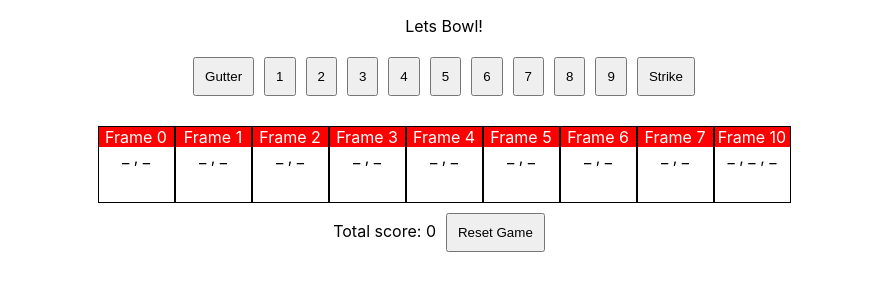
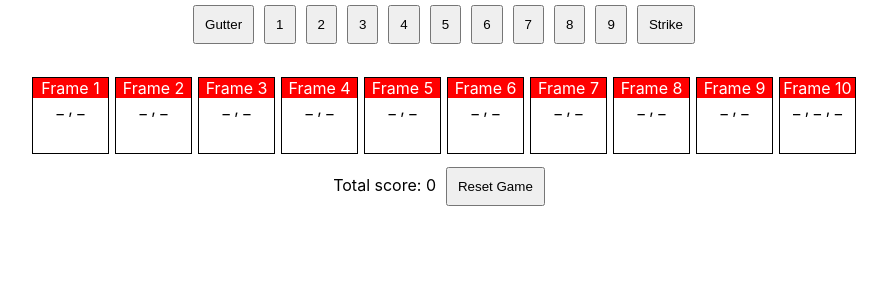
Before and after one commit to holdtb/Bowling, a React (Create React App) app: page / in a window 1280 px wide. Shown: the top 300 px of the page, without its empty margins (196-1083 px from the left). Built offline with nearby package versions, Linux system fonts and the light colour scheme.

Commit message:
Minor improvements to user experience

```diff
--- a/src/App.tsx
+++ b/src/App.tsx
@@ -24,7 +24,8 @@ class App extends Component<{}, AppState> {
 
   resetGame() {
     this.setState({
-      game: new Game()
+      game: new Game(),
+      totalScore: 0
     });
   }
 
@@ -43,7 +44,6 @@ class App extends Component<{}, AppState> {
       <div
         style={{ alignContent: 'center', textAlign: 'center', justifyContent: 'center' }}
         className="App">
-        <p>Lets Bowl!</p>
         <RollInputContainer onRoll={this.handleRoll} />
         <FrameDisplayContainer game={this.state.game} />
         Total score: {this.state.totalScore}
--- a/src/components/FrameDisplay.tsx
+++ b/src/components/FrameDisplay.tsx
@@ -1,35 +1,35 @@
 import React, { Component } from 'react';
-import { TRoll } from '../types';
 import Game from '../logic/Game';
 import TenthFrame from '../models/TenthFrame';
+import Frame from '../models/Frame';
 
-export type StandardFrameDisplayProps = {
-  frameNumber: number;
-  rollOne?: TRoll;
-  rollTwo?: TRoll;
+const frameContainerStyle = { height: 75, width: 75, border: '1px solid black', margin: 3 };
+const frameHeaderStyle = { backgroundColor: 'red', color: 'white' };
+
+type StandardFrameDisplayProps = {
+  frame: Frame;
 };
 export class StandardFrameDisplay extends Component<StandardFrameDisplayProps, {}> {
   render() {
     return (
-      <div style={{ height: 75, width: 75, border: '1px solid black' }}>
-        <div style={{ backgroundColor: 'red', color: 'white' }}>Frame {this.props.frameNumber}</div>
-        {this.props.rollOne || '_'} , {this.props.rollTwo || '_'}
+      <div style={frameContainerStyle}>
+        <div style={frameHeaderStyle}>Frame {this.props.frame.number}</div>
+        {this.props.frame.rollOne || '_'} , {this.props.frame.rollTwo || '_'}
       </div>
     );
   }
 }
 
-export type TenthFrameDisplayProps = {
-  rollOne?: TRoll;
-  rollTwo?: TRoll;
-  rollThree?: TRoll;
+type TenthFrameDisplayProps = {
+  frame: TenthFrame;
 };
 export class TenthFrameDisplay extends Component<TenthFrameDisplayProps, {}> {
   render() {
+    const frame = this.props.frame;
     return (
-      <div style={{ height: 75, width: 75, border: '1px solid black' }}>
-        <div style={{ backgroundColor: 'red', color: 'white' }}>Frame 10</div>
-        {this.props.rollOne || '_'} , {this.props.rollTwo || '_'} , {this.props.rollThree || '_'}
+      <div style={frameContainerStyle}>
+        <div style={frameHeaderStyle}>Frame 10</div>
+        {frame.rollOne || '_'} , {frame.rollTwo || '_'} , {frame.rollThree || '_'}
       </div>
     );
   }
@@ -44,25 +44,15 @@ export class FrameDisplayContainer extends Component<FrameDisplayContainerProps,
   }
 
   render() {
-    const standardFrames = this.props.game.frames.slice(0, 8);
+    const standardFrames = this.props.game.frames.slice(0, this.props.game.frames.length - 1);
     const stdFrameDisplays = standardFrames.map((frame, index) => {
-      return (
-        <StandardFrameDisplay
-          key={index}
-          frameNumber={index}
-          rollOne={frame.rollOne}
-          rollTwo={frame.rollTwo}
-        />
-      );
+      return <StandardFrameDisplay key={index} frame={frame} />;
     });
-    const tenthFrame = this.props.game.frames[this.props.game.frames.length - 1] as TenthFrame;
     return (
       <div style={{ display: 'flex', flexDirection: 'row', justifyContent: 'center' }}>
         {stdFrameDisplays}
         <TenthFrameDisplay
-          rollOne={tenthFrame.rollOne}
-          rollTwo={tenthFrame.rollTwo}
-          rollThree={tenthFrame.rollThree}
+          frame={this.props.game.frames[this.props.game.frames.length - 1] as TenthFrame}
         />
       </div>
     );
--- a/src/logic/Game.ts
+++ b/src/logic/Game.ts
@@ -8,7 +8,7 @@ export default class Game {
     this._frames = [];
     const NUM_REG_FRAMES = 9;
     for (let i = 0; i < NUM_REG_FRAMES; i++) {
-      this._frames.push(new Frame(this));
+      this._frames.push(new Frame(this, i + 1));
     }
     this._frames.push(new TenthFrame(this));
   }
@@ -20,8 +20,9 @@ export default class Game {
     return this._frames;
   }
 
-  public roll(...rolls: TRoll[]): void {
+  public roll(...rolls: TRoll[]): number {
     this._rolls.push(...rolls);
+    return this.totalScore;
   }
 
   get totalScore() {
@@ -43,6 +44,7 @@ export default class Game {
         }
         currFrame.rollTwo = rolls.shift();
         frame++;
+        if (currFrame.rollOne + currFrame.rollTwo > 10) throw new Error('Invalid move.');
       } else {
         // Handle frame 10
         const tenthFrame = currFrame as TenthFrame;
--- a/src/models/Frame.ts
+++ b/src/models/Frame.ts
@@ -1,14 +1,19 @@
 import { TRoll } from '../types';
 import Game from '../logic/Game';
-import TenthFrame from '../models/TenthFrame';
 
 export default class Frame {
   private _roll1?: TRoll;
   private _roll2?: TRoll;
   private _game: Game;
+  private _number: number;
 
-  constructor(game: Game) {
+  constructor(game: Game, number: number) {
     this._game = game;
+    this._number = number;
+  }
+
+  get number() {
+    return this._number;
   }
 
   get rollOne() {
@@ -35,17 +40,16 @@ export default class Frame {
   }
 
   private get strikeBonus() {
-    const frameIndex = this._game.frames.indexOf(this);
-    const bonus1 = this._game.frames[frameIndex + 1].rollOne;
+    const frames = this._game.frames;
+    const frameIndex = frames.indexOf(this);
+    const bonus1 = frames[frameIndex + 1].rollOne;
     let bonus2;
     if (bonus1 != 10) {
-      bonus2 = this._game.frames[frameIndex + 1].rollTwo;
+      bonus2 = frames[frameIndex + 1].rollTwo;
     } else {
-      if (frameIndex != 8) bonus2 = this._game.frames[frameIndex + 2].rollOne;
-      else {
-        let tenthFrame = this._game.frames[frameIndex + 1] as TenthFrame;
-        bonus2 = tenthFrame.rollTwo;
-      }
+      bonus2 =
+        (frames[frameIndex + 2] && frames[frameIndex + 2].rollOne) ||
+        frames[frameIndex + 1].rollTwo;
     }
     return (bonus1 || 0) + (bonus2 || 0);
   }
--- a/src/models/TenthFrame.ts
+++ b/src/models/TenthFrame.ts
@@ -6,7 +6,7 @@ export default class TenthFrame extends Frame {
   private _roll3?: TRoll;
 
   constructor(game: Game) {
-    super(game);
+    super(game, 10);
   }
 
   get rollThree() {
```
Also changed, not shown: 1 other file (tests, documents, lock files or other folders).
